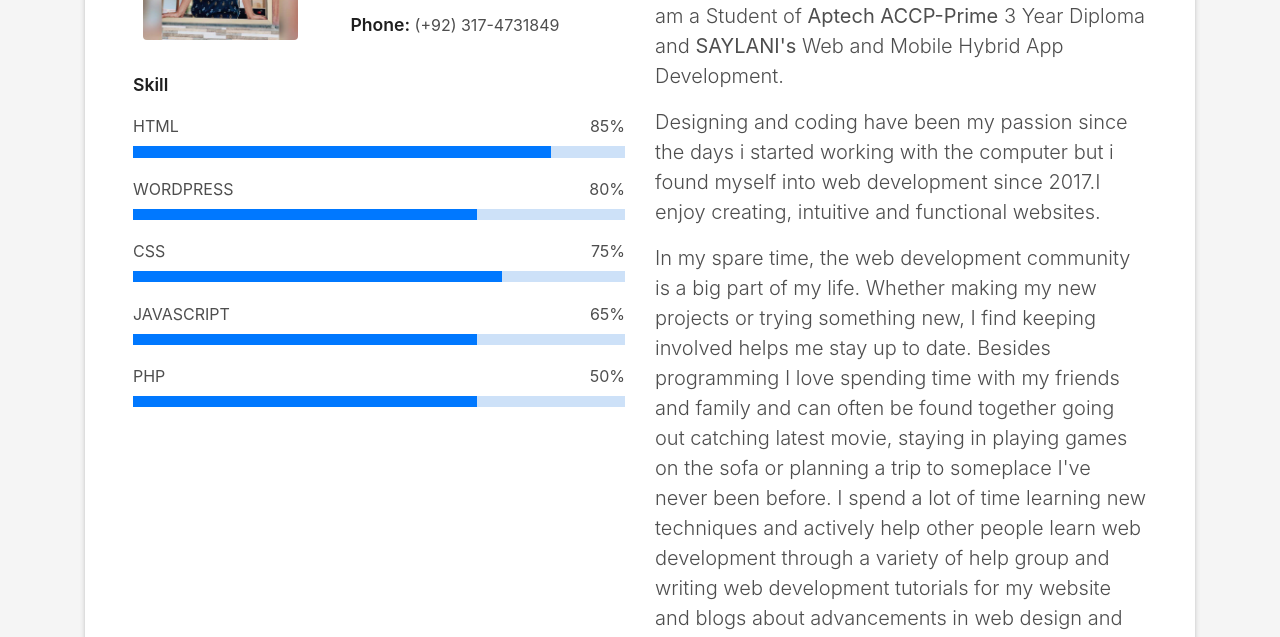
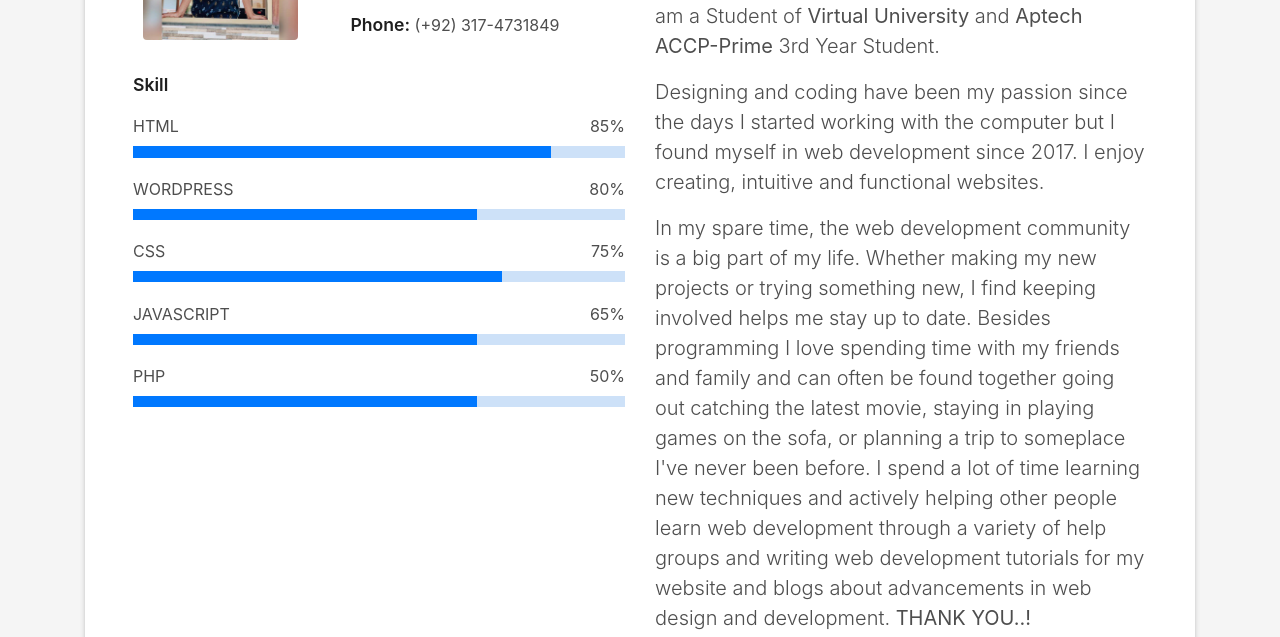
Before and after one commit to shahrukh-ansarii/portfolio, a plain HTML site: page index.html in a window 1280 px wide. Shown: the part 1043-1680 px from the top of the page. Drawn offline with Linux system fonts and the light colour scheme; files whose address does not match are found by name.

Commit message:
Intro Update

```diff
--- a/index.html
+++ b/index.html
@@ -3,7 +3,7 @@
 
 <head>
     <meta charset="utf-8">
-    <title>Shahrukh Ansari</title>
+    <title>Shahrukh Ansari | </title>
     <meta content="width=device-width, initial-scale=1.0" name="viewport">
     <meta content="Shahrukh Ansari, shahrukhan7ari, Web Development, Web Designing," name="keywords">
     <meta content="Assalam o Alaikum! My name is Shahrukh Ansari. I am a Student of Virtual University and Aptech ACCP-Prime 3rd Year Student" name="description">
@@ -139,16 +139,16 @@
                                         </h5>
                                     </div>
                                     <p class="lead">
-                                        <strong> Assalam o alaikum! </strong> My name is <strong> Shahrukh Ansari</strong>. I am a Student of <strong> Aptech ACCP-Prime </strong> 3 Year Diploma and <strong> SAYLANI's </strong> Web and Mobile Hybrid App
-                                        Development.
+                                        <strong> Assalam o alaikum! </strong> My name is <strong> Shahrukh Ansari</strong>. I am a Student of <strong> Virtual University </strong> and <strong> Aptech ACCP-Prime </strong> 3rd Year Student.
                                     </p>
                                     <p class="lead">
-                                        Designing and coding have been my passion since the days i started working with the computer but i found myself into web development since 2017.I enjoy creating, intuitive and functional websites.
+                                        Designing and coding have been my passion since the days I started working with the computer but I found myself in web development since 2017. I enjoy creating, intuitive and functional websites.
+
                                     </p>
                                     <p class="lead">
                                         In my spare time, the web development community is a big part of my life. Whether making my new projects or trying something new, I find keeping involved helps me stay up to date. Besides programming I love spending time with my friends and family and
-                                        can often be found together going out catching latest movie, staying in playing games on the sofa or planning a trip to someplace I've never been before. I spend a lot of time learning new techniques and actively
-                                        help other people learn web development through a variety of help group and writing web development tutorials for my website and blogs about advancements in web design and development. <strong> THANK YOU..! </strong>
+                                        can often be found together going out catching the latest movie, staying in playing games on the sofa, or planning a trip to someplace I've never been before. I spend a lot of time learning new techniques and actively
+                                        helping other people learn web development through a variety of help groups and writing web development tutorials for my website and blogs about advancements in web design and development.<strong> THANK YOU..! </strong>
                                     </p>
                                 </div>
                             </div>
```
